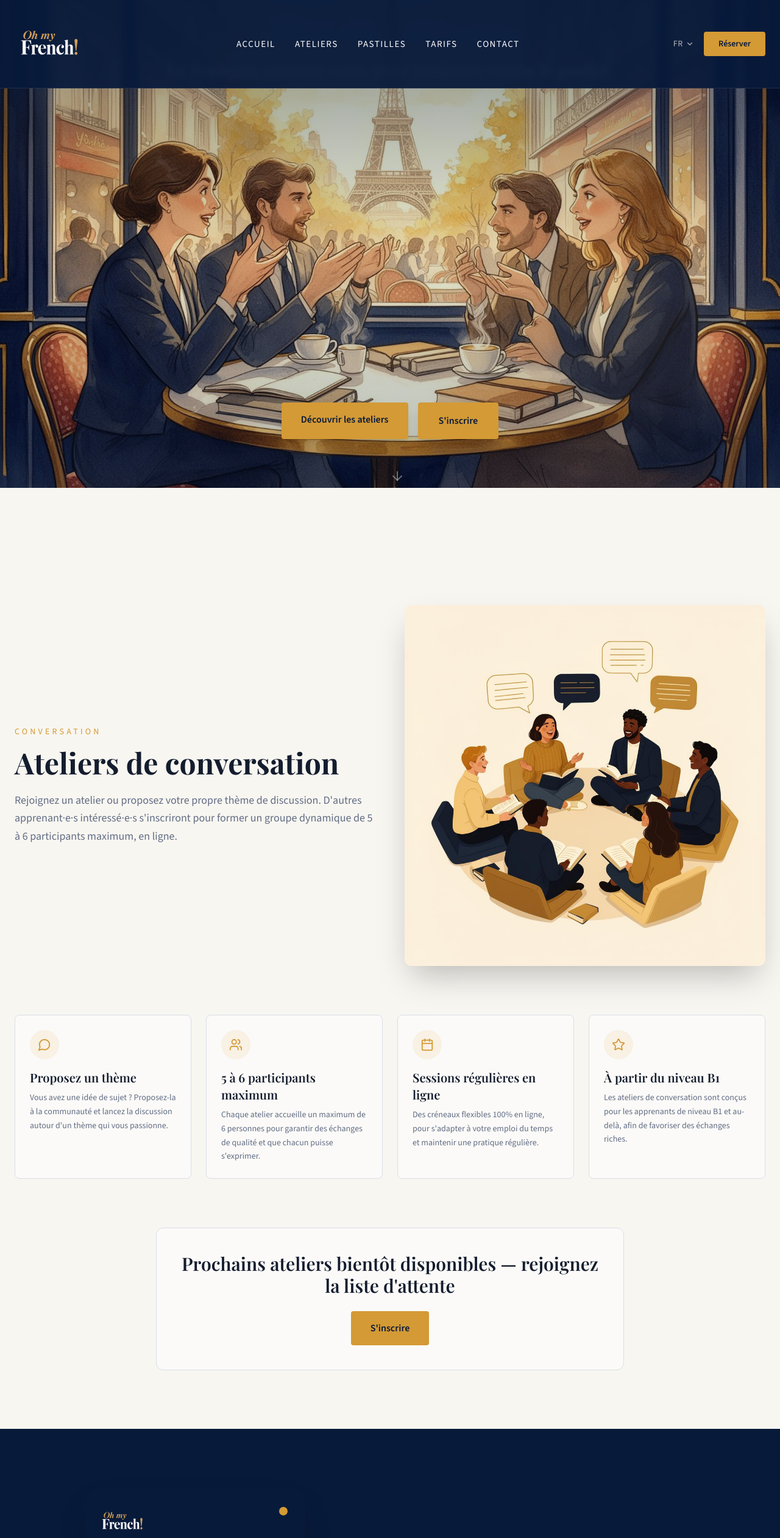
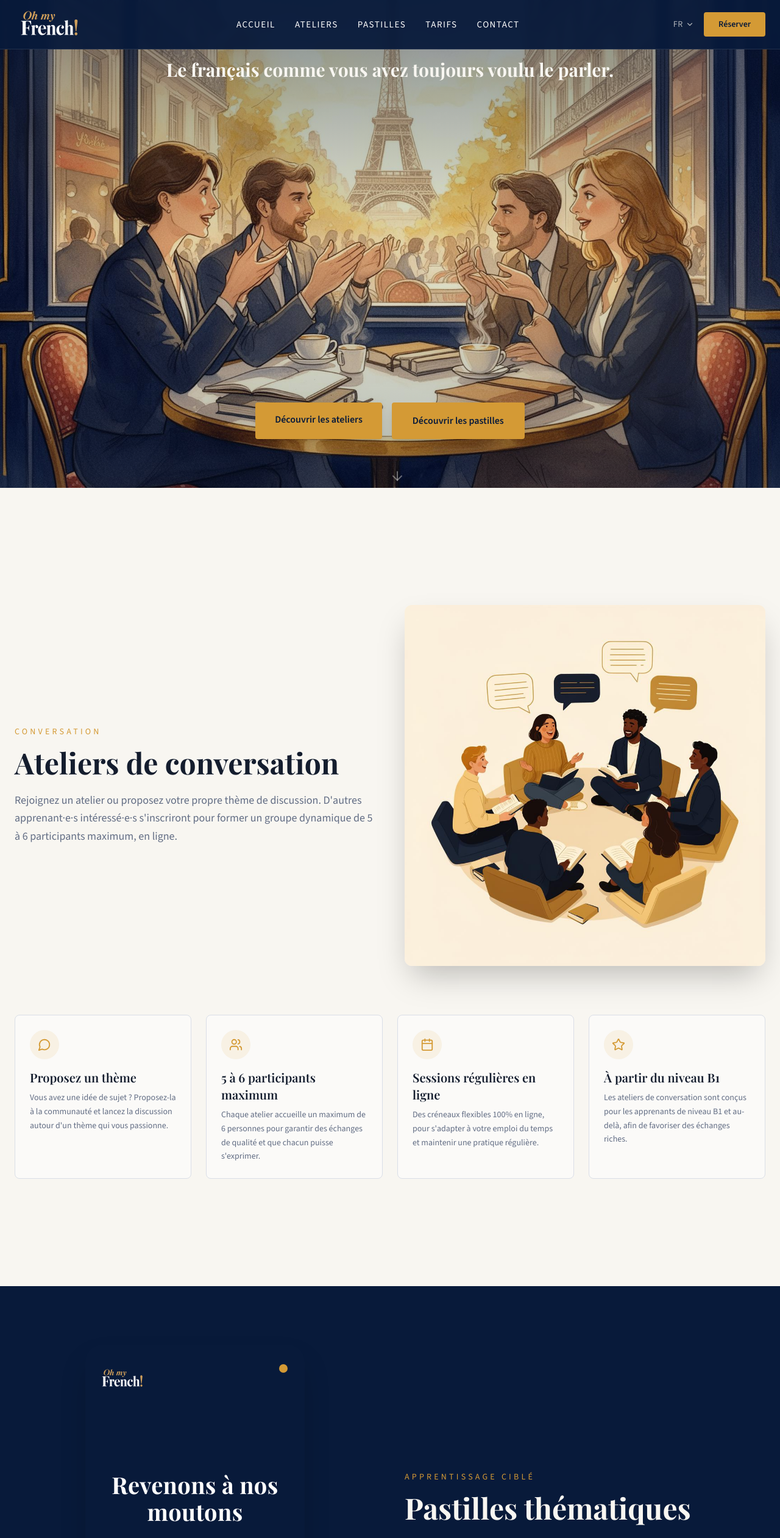
Before and after one commit to Cristin-A/oh-my-...-french, a React (Vite) app: page / in a window 1280 px wide. Shown: the top 2522 px of the page at 61% size. Built offline with nearby package versions, Linux system fonts and the light colour scheme; the HTML template or start-up script is replaced by a standard one; a web font is replaced by a local one.

Commit message:
Changes
Co-authored-by: Cristin-A <92295059+Cristin-A@users.noreply.github.com>

```diff
--- a/src/components/Hero.tsx
+++ b/src/components/Hero.tsx
@@ -53,12 +53,10 @@ const Hero = () => {
           Découvrir les ateliers
         </a>
         <a
-          href="https://tally.so/r/J9kePo"
-          target="_blank"
-          rel="noopener noreferrer"
+          href="#pastilles"
           className="bg-gold text-accent-foreground border-2 border-gold px-8 py-4 rounded font-body font-semibold text-base hover:brightness-110 transition-all duration-300 shadow-lg"
         >
-          S'inscrire
+          Découvrir les pastilles
         </a>
       </motion.div>
 
--- a/src/components/Navbar.tsx
+++ b/src/components/Navbar.tsx
@@ -25,7 +25,7 @@ const Navbar = () => {
       transition={{ duration: 0.6, ease: "easeOut" }}
       className="fixed top-0 left-0 right-0 z-50 bg-primary/95 backdrop-blur-sm border-b border-primary-foreground/10"
     >
-      <div className="container mx-auto px-6 py-4 flex items-center justify-between">
+      <div className="container mx-auto px-6 py-1 flex items-center justify-between h-16 md:h-20">
         <a href="#accueil" className="flex items-center" aria-label="Oh my French!">
           <img
             src={logo}
@@ -86,7 +86,9 @@ const Navbar = () => {
           </div>
 
           <a
-            href="#tarifs"
+            href="https://tally.so/r/J9kePo"
+            target="_blank"
+            rel="noopener noreferrer"
             className="bg-gold text-accent-foreground px-6 py-2.5 rounded font-body font-semibold text-sm hover:brightness-110 transition-all duration-300"
           >
             {t.nav.book}
@@ -143,7 +145,9 @@ const Navbar = () => {
               </li>
               <li>
                 <a
-                  href="#tarifs"
+                  href="https://tally.so/r/J9kePo"
+                  target="_blank"
+                  rel="noopener noreferrer"
                   onClick={() => setIsOpen(false)}
                   className="bg-gold text-accent-foreground px-6 py-2.5 rounded font-body font-semibold text-sm"
                 >
--- a/src/components/Pricing.tsx
+++ b/src/components/Pricing.tsx
@@ -116,6 +116,26 @@ const Pricing = () => {
             </a>
           </motion.div>
         </div>
+
+        <motion.div
+          initial={{ opacity: 0, y: 30 }}
+          whileInView={{ opacity: 1, y: 0 }}
+          viewport={{ once: true }}
+          transition={{ duration: 0.6 }}
+          className="max-w-3xl mx-auto text-center bg-card border border-border rounded-xl p-10 mt-20"
+        >
+          <p className="font-display text-2xl md:text-3xl font-semibold text-foreground mb-6">
+            D'autres formules bientôt disponibles
+          </p>
+          <a
+            href="https://tally.so/r/J9kePo?hideTitle=1&transparentBackground=1"
+            target="_blank"
+            rel="noopener noreferrer"
+            className="inline-block bg-gold text-accent-foreground px-8 py-4 rounded font-body font-semibold text-base hover:brightness-110 transition-all duration-300"
+          >
+            S'inscrire
+          </a>
+        </motion.div>
       </div>
     </section>
   );
--- a/src/components/Workshops.tsx
+++ b/src/components/Workshops.tsx
@@ -73,25 +73,6 @@ const Workshops = () => {
           })}
         </div>
 
-        <motion.div
-          initial={{ opacity: 0, y: 30 }}
-          whileInView={{ opacity: 1, y: 0 }}
-          viewport={{ once: true }}
-          transition={{ duration: 0.6 }}
-          className="max-w-3xl mx-auto text-center bg-card border border-border rounded-xl p-10"
-        >
-          <p className="font-display text-2xl md:text-3xl font-semibold text-foreground mb-6">
-            Prochains ateliers bientôt disponibles — rejoignez la liste d'attente
-          </p>
-          <a
-            href="https://tally.so/r/J9kePo"
-            target="_blank"
-            rel="noopener noreferrer"
-            className="inline-block bg-gold text-accent-foreground px-8 py-4 rounded font-body font-semibold text-base hover:brightness-110 transition-all duration-300"
-          >
-            S'inscrire
-          </a>
-        </motion.div>
       </div>
     </section>
   );
```
